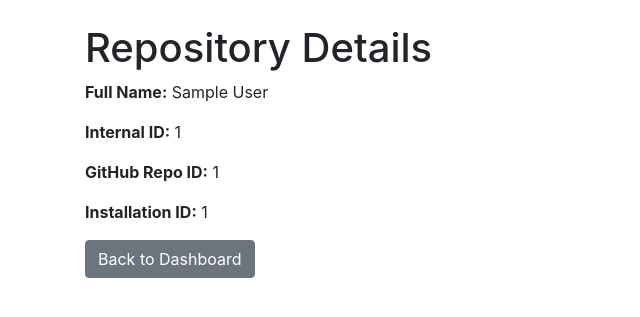
After one commit to SemihCaglar/Smell-Solver, a Flask app: page /r/1 in a window 1280 px wide. The commit adds this page. Shown: the top 317 px of the page, without its empty margins (0-640 px from the left). Run offline with Flask 3, Linux system fonts and the light colour scheme; tables that the repository leaves empty hold one stand-in row (values such as "Sample post"); some libraries are stand-ins or nearby versions.

Commit message:
repos are now clickable

```diff
--- a/database/database.py
+++ b/database/database.py
@@ -115,3 +115,23 @@ def get_repository_by_id(repo_id):
     if row:
         return {"internal_id": row[0], "github_repo_id": row[1], "repo_full_name": row[2], "installation_id": row[3]}
     return None
+
+def get_repository_by_internal_id(internal_id):
+    """Retrieve a repository record by its internal_id."""
+    conn = sqlite3.connect(DB_PATH)
+    c = conn.cursor()
+    c.execute("""
+        SELECT internal_id, github_repo_id, repo_full_name, installation_id
+        FROM repositories
+        WHERE internal_id = ?
+    """, (internal_id,))
+    row = c.fetchone()
+    conn.close()
+    if row:
+        return {
+            "internal_id": row[0],
+            "github_repo_id": row[1],
+            "repo_full_name": row[2],
+            "installation_id": row[3]
+        }
+    return None
--- a/web-ui/home-page/app.py
+++ b/web-ui/home-page/app.py
@@ -27,9 +27,9 @@ def main_page():
                 flash("Repository already added.", "info")
         else:
             flash("Invalid repository ID.", "danger")
-        return redirect(url_for('main_page_route'))
+        return redirect(url_for('main_page'))
 
-    repos = database.get_repositories_by_internal_ids(session["internal_repo_ids"])
+    repos = database.get_repositories_by_internal_ids(session.get("internal_repo_ids", []))
     return render_template("main.html", repositories=repos)
 
 @app.route('/github-app-event', methods=['POST'])
@@ -64,7 +64,7 @@ def remove_repo():
     repo_id = request.form.get('repo_id')
     if not repo_id:
         flash("Repository ID not provided.", "danger")
-        return redirect(url_for('main_page_route'))
+        return redirect(url_for('main_page'))
 
     # Try removing from internal_repo_ids first, then fallback to manual repos.
     if "internal_repo_ids" in session and repo_id in session["internal_repo_ids"]:
@@ -78,6 +78,14 @@ def remove_repo():
 
     return redirect(url_for('main_page'))
 
+@app.route('/r/<repo_id>', methods=['GET'])
+def repo_details(repo_id):
+    """Display details for a specific repository by its internal ID."""
+    repo = database.get_repository_by_internal_id(repo_id)
+    if not repo:
+        flash("Repository not found.", "danger")
+        return redirect(url_for('main_page'))
+    return render_template("repo_details.html", repo=repo)
 
 if __name__ == '__main__':
     public_url = start_ngrok()  # Start the ngrok tunnel
--- /dev/null
+++ b/web-ui/home-page/templates/repo_details.html
@@ -0,0 +1,20 @@
+<!doctype html>
+<html lang="en">
+<head>
+  <meta charset="utf-8">
+  <title>Repository Details - {{ repo.repo_full_name }}</title>
+  <link rel="stylesheet" href="https://maxcdn.bootstrapcdn.com/bootstrap/4.5.2/css/bootstrap.min.css">
+</head>
+<body>
+<div class="container mt-4">
+  <h1>Repository Details</h1>
+  <p><strong>Full Name:</strong> {{ repo.repo_full_name }}</p>
+  <p><strong>Internal ID:</strong> {{ repo.internal_id }}</p>
+  <p><strong>GitHub Repo ID:</strong> {{ repo.github_repo_id }}</p>
+  <p><strong>Installation ID:</strong> {{ repo.installation_id }}</p>
+  <a href="{{ url_for('main_page') }}" class="btn btn-secondary">Back to Dashboard</a>
+</div>
+<script src="https://code.jquery.com/jquery-3.5.1.slim.min.js"></script>
+<script src="https://cdn.jsdelivr.net/npm/bootstrap@4.5.2/dist/js/bootstrap.bundle.min.js"></script>
+</body>
+</html>
```
Also changed, not shown: web-ui/home-page/templates/main.html (+6 -4 lines).
